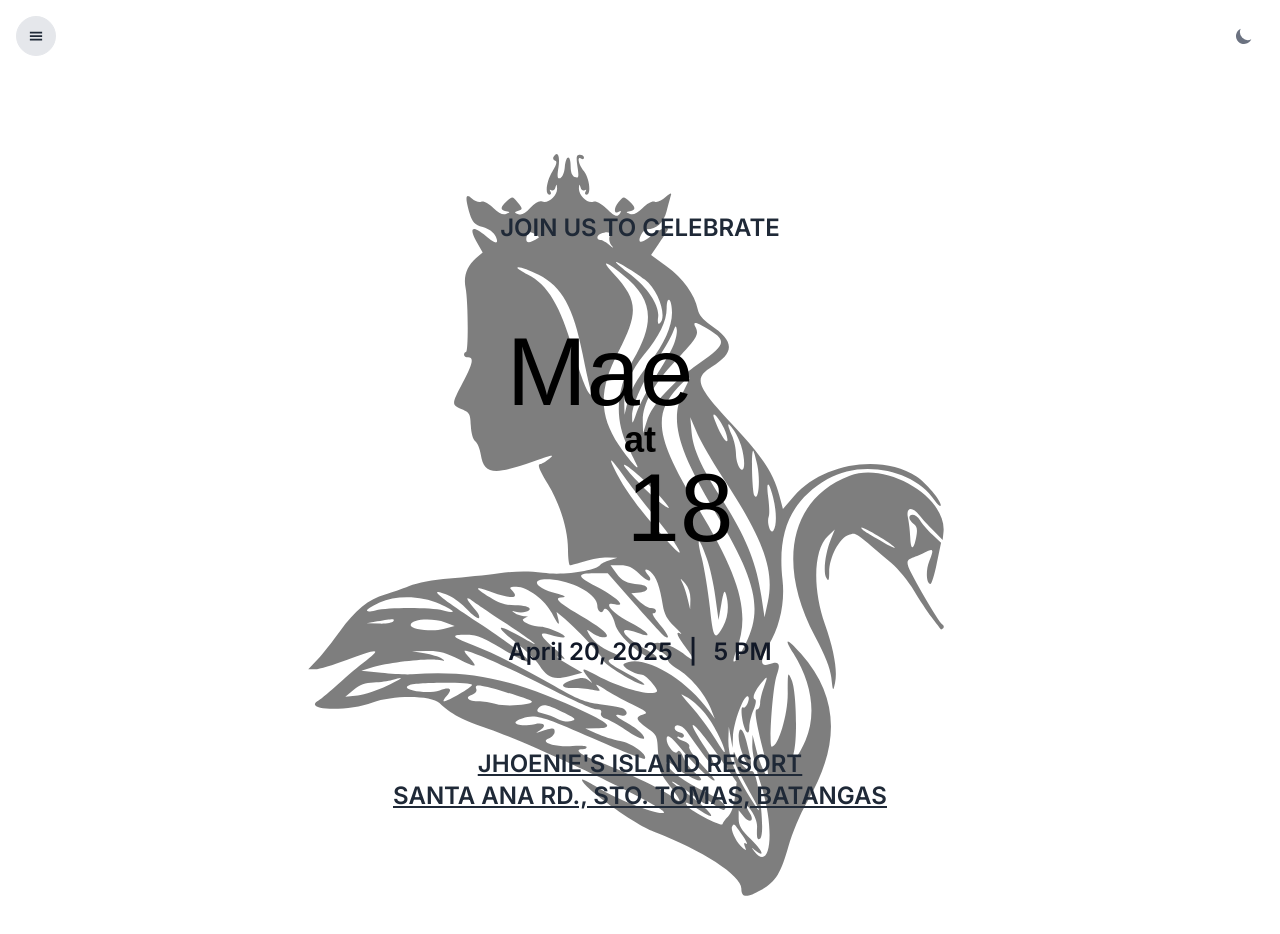
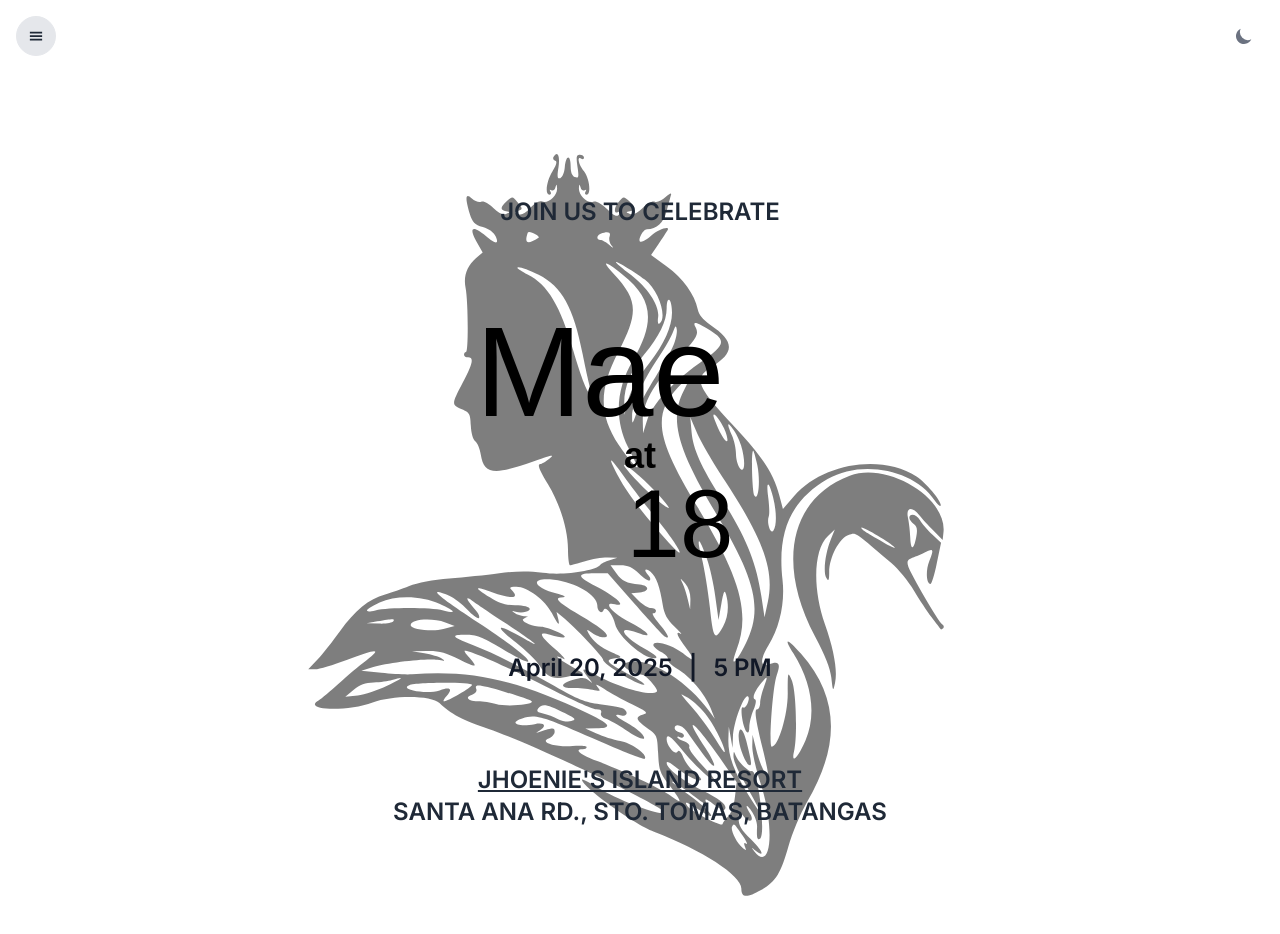
Before and after one commit to anglitj/mae-18-invitation, a Next.js app: page / in a window 1280 px wide. Shown: the top 934 px of the page. Built offline with nearby package versions, Linux system fonts and the light colour scheme; a web font is replaced by a local one.

Commit message:
Update dark mode styles: change background color from gray-900 to gray-700 across multiple pages for improved visual consistency in dark mode.

```diff
--- a/app/18-blue-bills/page.tsx
+++ b/app/18-blue-bills/page.tsx
@@ -26,7 +26,7 @@ const names = {
 
 export default function Page() {
   return (
-    <main className="flex min-h-screen flex-col bg-white px-4 py-24 dark:bg-gray-900">
+    <main className="flex min-h-screen flex-col bg-white px-4 py-24 dark:bg-gray-700">
       <NameList names={names.blueBills} title="18 Blue Bills" />
     </main>
   );
--- a/app/18-roses/page.tsx
+++ b/app/18-roses/page.tsx
@@ -83,7 +83,7 @@ const names = {
 
 export default function Page() {
   return (
-    <main className="flex min-h-screen flex-col bg-white px-4 py-24 dark:bg-gray-900">
+    <main className="flex min-h-screen flex-col bg-white px-4 py-24 dark:bg-gray-700">
       <NameList names={names.roses} title="18 Roses" />
     </main>
   );
--- a/app/18-treasures/page.tsx
+++ b/app/18-treasures/page.tsx
@@ -26,7 +26,7 @@ const names = {
 
 export default function Page() {
   return (
-    <main className="flex min-h-screen flex-col bg-white px-4 py-24 dark:bg-gray-900">
+    <main className="flex min-h-screen flex-col bg-white px-4 py-24 dark:bg-gray-700">
       <NameList names={names.treasures} title="18 Treasures" />
     </main>
   );
--- a/app/18-yellow-bills/page.tsx
+++ b/app/18-yellow-bills/page.tsx
@@ -24,7 +24,7 @@ const names = {
 
 export default function Page() {
   return (
-    <main className="flex min-h-screen flex-col bg-white px-4 py-24 dark:bg-gray-900">
+    <main className="flex min-h-screen flex-col bg-white px-4 py-24 dark:bg-gray-700">
       <NameList names={names.yellowBills} title="18 Yellow Bills" />
     </main>
   );
--- a/app/attire/page.tsx
+++ b/app/attire/page.tsx
@@ -20,7 +20,7 @@ export default function Page() {
   };
 
   return (
-    <main className="flex min-h-screen flex-col bg-white px-4 py-24 dark:bg-gray-900">
+    <main className="flex min-h-screen flex-col bg-white px-4 py-24 dark:bg-gray-700">
       <div className="container mx-auto">
         <h1 className="mb-12 text-center text-3xl font-bold text-gray-900 dark:text-white">
           Attire Requirements
--- a/app/gallery/page.tsx
+++ b/app/gallery/page.tsx
@@ -38,7 +38,7 @@ export default function Page() {
   const currentImages = getBatchImages(currentBatch);
 
   return (
-    <main className="flex min-h-screen flex-col bg-white px-4 py-24 dark:bg-gray-900">
+    <main className="flex min-h-screen flex-col bg-white px-4 py-24 dark:bg-gray-700">
       <div className="container mx-auto">
         <div className="mb-8 flex items-center justify-between">
           <div className="flex items-center gap-4">
--- a/app/layout.tsx
+++ b/app/layout.tsx
@@ -25,7 +25,7 @@ export default function RootLayout({
         className={`${inter.className} flex min-h-screen flex-col antialiased`}
       >
         <Navigation />
-        <div className="flex-1  dark:bg-gray-800">{children}</div>
+        <div className="flex-1  dark:bg-gray-700">{children}</div>
       </body>
     </html>
   );
--- a/app/page.tsx
+++ b/app/page.tsx
@@ -9,16 +9,19 @@ const imperialScript = Imperial_Script({
 
 export default function Home() {
   return (
-    <main className="relative flex min-h-screen flex-col bg-white px-4 py-24 dark:bg-gray-900">
+    <main className="relative flex min-h-screen flex-col bg-white px-4 py-24 dark:bg-gray-700">
       <div className="relative mx-auto w-full max-w-[800px]">
+        {/* Background Image */}
         <Image
           src="/hero.svg"
           alt="Lady and a black swan"
           width={800}
           height={600}
-          className="mx-auto w-full object-cover object-top opacity-50"
+          className="mx-auto w-full object-cover object-top opacity-50 dark:text-gray-400"
           priority
         />
+
+        {/* Text */}
         <div className="absolute inset-0 flex h-full flex-col items-center justify-center gap-20">
           <h3 className="text-center text-lg font-semibold uppercase text-gray-800 dark:text-white lg:text-2xl">
             Join us to celebrate
@@ -26,7 +29,7 @@ export default function Home() {
           <div
             className={`${imperialScript.className} flex flex-col items-center justify-center dark:text-white`}
           >
-            <p className="-ml-20 text-8xl font-light">Mae</p>
+            <p className="-ml-20 text-9xl font-light">Mae</p>
             <p className="text-4xl font-semibold">at</p>
             <p className="ml-20 text-8xl font-light">18</p>
           </div>
@@ -35,12 +38,12 @@ export default function Home() {
             <p>|</p>
             <p>5 PM</p>
           </div>
-          <div className="cursor-pointer text-center font-semibold uppercase text-gray-800 underline hover:text-cyan-800 dark:text-gray-50 dark:hover:text-cyan-400 md:text-lg lg:text-2xl">
+          <div className="cursor-pointer text-center font-semibold uppercase text-gray-800 hover:text-gray-800 dark:text-gray-50 dark:hover:text-gray-400 md:text-lg lg:text-2xl">
             <Link
               href="https://www.google.com/maps/dir//Santa+Ana+rd,+Santo+Tomas,+Batangas/@14.0668232,121.1086801,12z/data=!4m8!4m7!1m0!1m5!1m1!1s0x33bd695dd883bd7f:0xca8ddd043881fa5e!2m2!1d121.1910819!2d14.0668372?entry=ttu&g_ep=EgoyMDI1MDMyNC4wIKXMDSoASAFQAw%3D%3D"
               target="_blank"
             >
-              <p>Jhoenie&apos;s Island Resort</p>
+              <p className="underline">Jhoenie&apos;s Island Resort</p>
               <p>Santa Ana Rd., Sto. Tomas, Batangas</p>
             </Link>
           </div>
```
